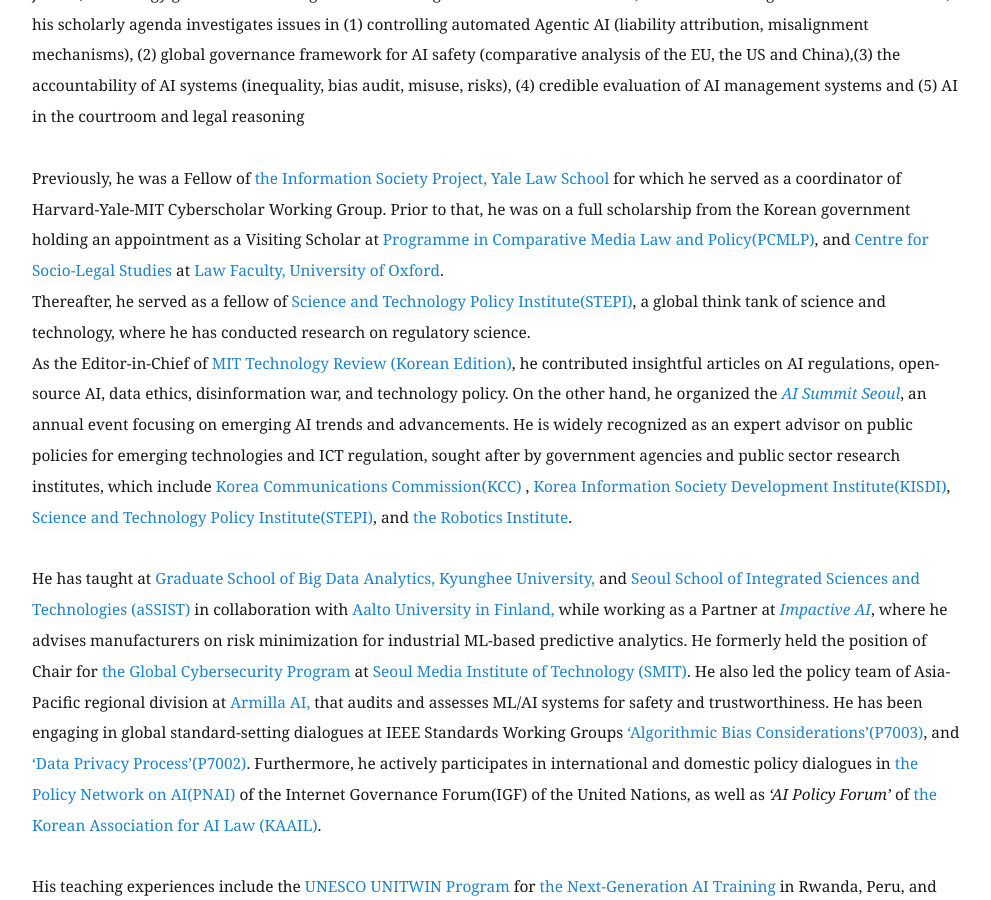
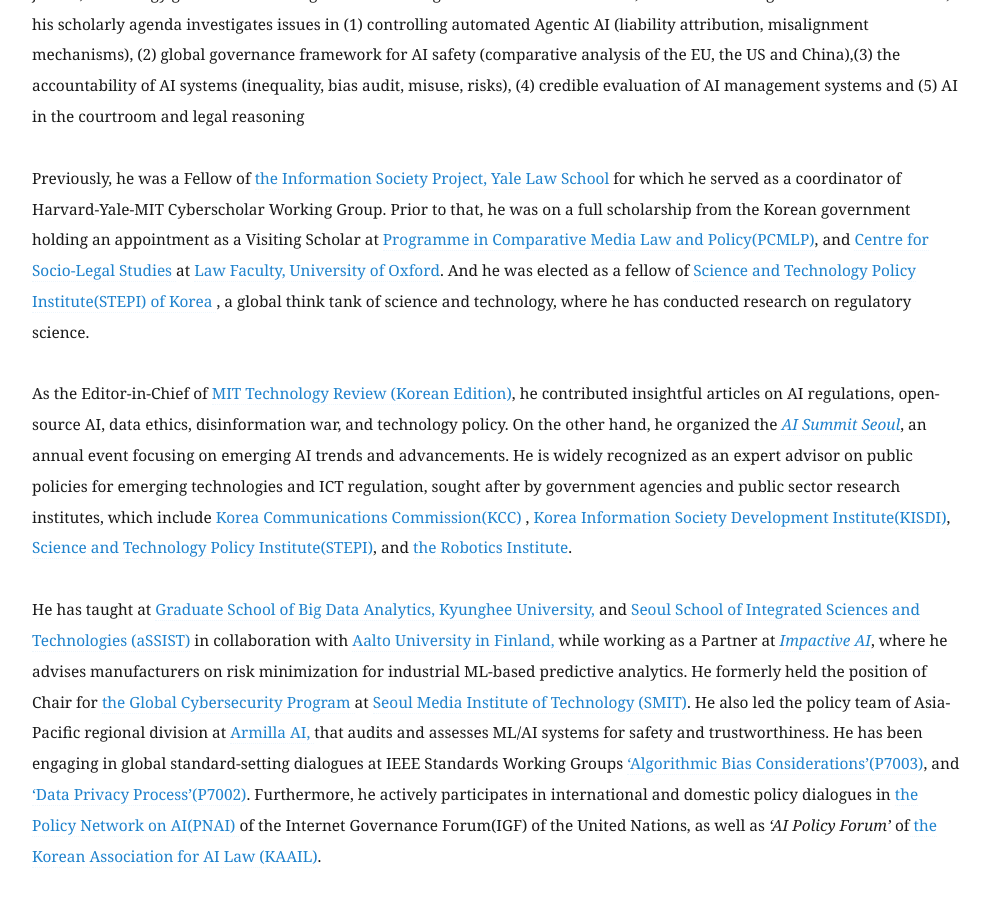
Before and after one commit to eunchangchoi/eunchangchoi.github.io, a Jekyll site: the page built from index.md, in a window 1280 px wide and 900 px high, scrolled down 647 px. Shown: the whole window, without its empty margins (68-1059 px from the left). Built offline with Jekyll 4.4.1, drawn with Linux system fonts in a browser that asks for light colours.

Commit message:
Update index.md

```diff
--- a/index.md
+++ b/index.md
@@ -23,7 +23,7 @@
  <br>
 <p style="font-size:1.1em"> Eun-Chang Choi 최은창(崔恩彰) examines how emerging technologies interact with institutions and society in terms of social justice, technology governance and regulation. Working at the nexus of frontier AI, institutional designs and information law, his scholarly agenda investigates issues in (1) controlling automated Agentic AI (liability attribution, misalignment mechanisms), (2) global governance framework for AI safety (comparative analysis of the EU, the US and China),(3) the accountability of AI systems (inequality, bias audit, misuse, risks), (4) credible evaluation of AI management systems and (5) AI in the courtroom and legal reasoning <br>
   <br>
-    Previously, he was a Fellow of <a href="https://law.yale.edu/isp"> the Information Society Project, Yale Law School</a> for which he served as a coordinator of Harvard-Yale-MIT Cyberscholar Working Group. Prior to that, he was on a full scholarship from the Korean government holding an appointment as a Visiting Scholar at <a href="https://pcmlp.socleg.ox.ac.uk/about-us/"> Programme in Comparative Media Law and Policy(PCMLP)</a>, and <a href="https://www.law.ox.ac.uk/centres-institutes/centre-socio-legal-studies"> Centre for Socio-Legal Studies </a> at <a href="https://www.law.ox.ac.uk/"> Law Faculty, University of Oxford</a>. <br>Thereafter, he served as a fellow of <a href="https://www.stepi.re.kr/site/stepien/main.do"> Science and Technology Policy Institute(STEPI)</a>, a global think tank of science and technology, where he has conducted research on regulatory science.
+    Previously, he was a Fellow of <a href="https://law.yale.edu/isp"> the Information Society Project, Yale Law School</a> for which he served as a coordinator of Harvard-Yale-MIT Cyberscholar Working Group. Prior to that, he was on a full scholarship from the Korean government holding an appointment as a Visiting Scholar at <a href="https://pcmlp.socleg.ox.ac.uk/about-us/"> Programme in Comparative Media Law and Policy(PCMLP)</a>, and <a href="https://www.law.ox.ac.uk/centres-institutes/centre-socio-legal-studies"> Centre for Socio-Legal Studies </a> at <a href="https://www.law.ox.ac.uk/"> Law Faculty, University of Oxford</a>. And he was elected as a fellow of <a href="https://www.stepi.re.kr/site/stepien/main.do"> Science and Technology Policy Institute(STEPI) of Korea </a>, a global think tank of science and technology, where he has conducted research on regulatory science.  <br>
      <br>
     As the Editor-in-Chief of <a href="https://www.technologyreview.kr/"> MIT Technology Review (Korean Edition)</a>, he contributed insightful articles on AI regulations, open-source AI, data ethics, disinformation war, and technology policy. On the other hand, he organized the <a href="https://aisummit.co.kr/"><i> AI Summit Seoul</i></a>, an annual event focusing on emerging AI trends and advancements. He is widely recognized as an expert advisor on public policies for emerging technologies and ICT regulation, sought after by government agencies and public sector research institutes, which include <a href="https://eng.kcc.go.kr/user/ehpMain.do"> Korea Communications Commission(KCC) </a>,<a href="https://www.kisdi.re.kr/"> Korea Information Society Development Institute(KISDI)</a>, <a href="https://www.stepi.re.kr/site/stepien/main.do"> Science and Technology Policy Institute(STEPI)</a>, and <a href="https://kiria.org/eng/"> the Robotics Institute</a>. <br>
   <br>
```
